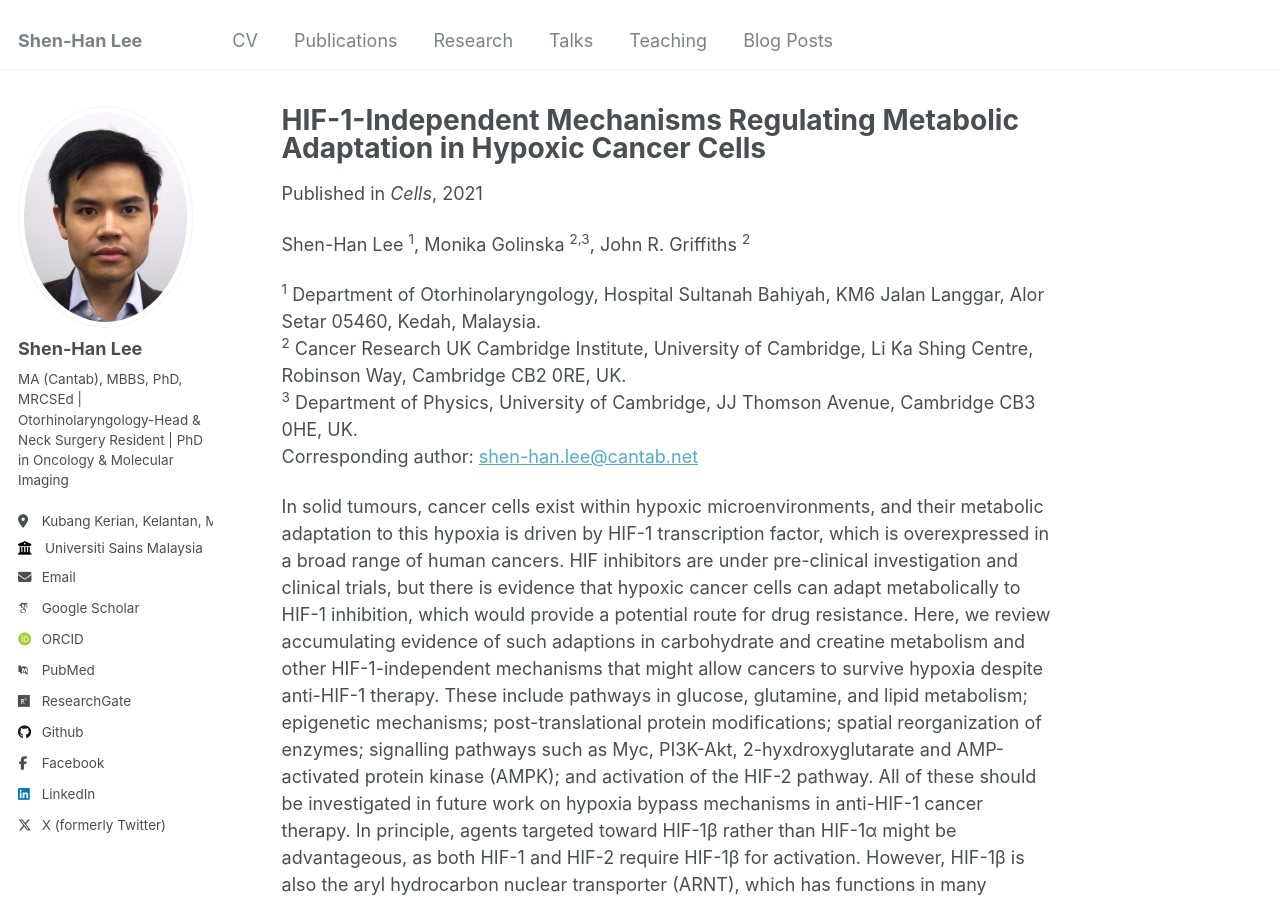
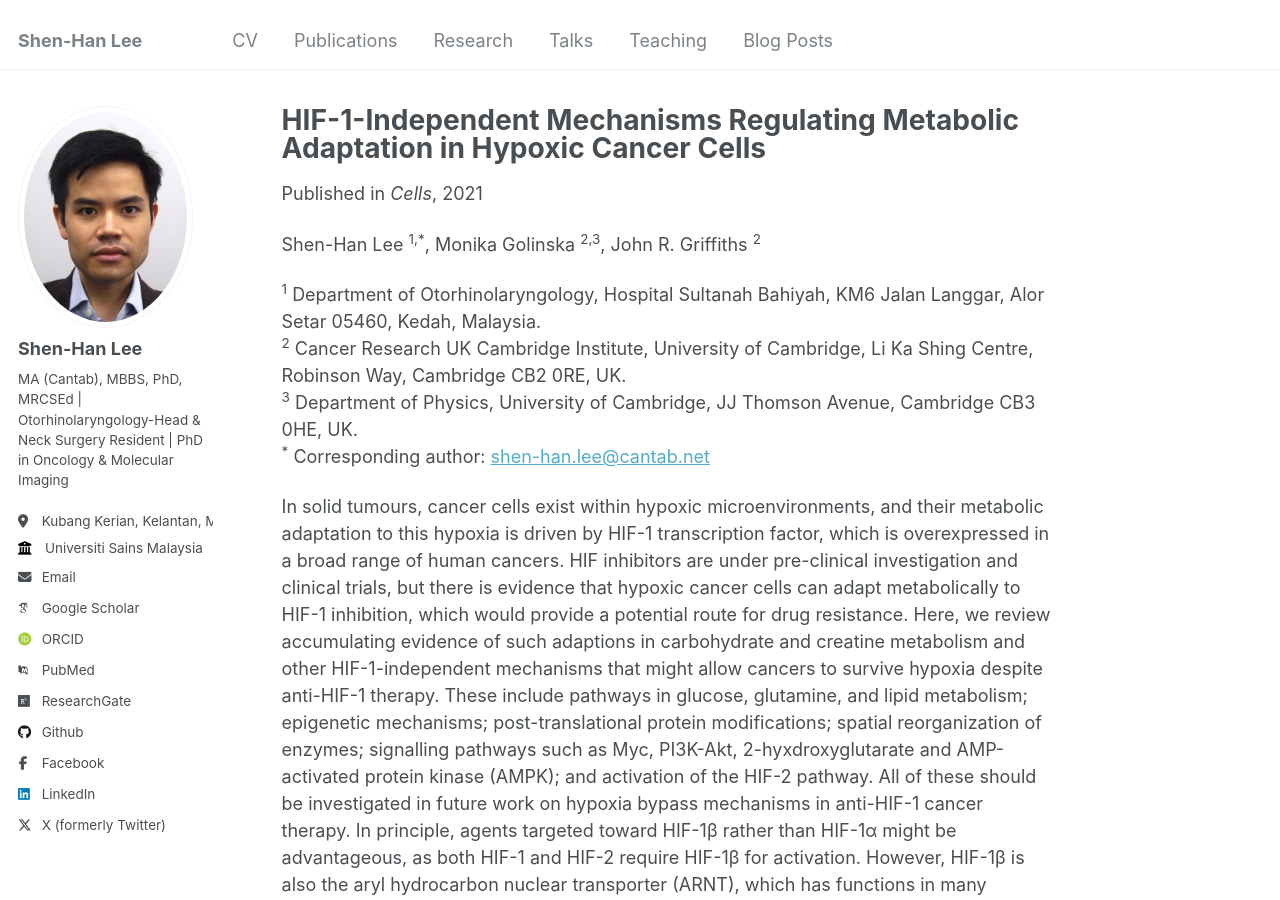
Before and after one commit to shenhanlee/shenhanlee.github.io, a Jekyll site: the page built from _publications/2021-09-09-hif-1-independent-metabolic-adaptation-hypoxia-cancer.md, in a window 1280 px wide and 900 px high. Built offline with Jekyll 4.4.1, drawn with Linux system fonts in a browser that asks for light colours; some web fonts are replaced.

Commit message:
Merge remote-tracking branch 'origin/master'

```diff
--- a/_publications/2021-09-09-hif-1-independent-metabolic-adaptation-hypoxia-cancer.md
+++ b/_publications/2021-09-09-hif-1-independent-metabolic-adaptation-hypoxia-cancer.md
@@ -10,12 +10,12 @@ paperurl: 'https://shenhanlee.github.io/files/Lee SH, Golinska M, Griffiths JR_C
 citation: 'Lee SH, Golinska M, Griffiths JR. (2021). &quot;HIF-1-Independent Mechanisms Regulating Metabolic Adaptation in Hypoxic Cancer Cells.&quot; <i>Cells</i>. 1(3).'
 ---
 
-Shen-Han Lee <sup>1</sup>, Monika Golinska <sup>2,3</sup>, John R. Griffiths <sup>2</sup>
+Shen-Han Lee <sup>1,*</sup>, Monika Golinska <sup>2,3</sup>, John R. Griffiths <sup>2</sup>
 
 <sup>1</sup> Department of Otorhinolaryngology, Hospital Sultanah Bahiyah, KM6 Jalan Langgar, Alor Setar 05460, Kedah, Malaysia.
 <sup>2</sup> Cancer Research UK Cambridge Institute, University of Cambridge, Li Ka Shing Centre, Robinson Way, Cambridge CB2 0RE, UK.
 <sup>3</sup> Department of Physics, University of Cambridge, JJ Thomson Avenue, Cambridge CB3 0HE, UK.
-Corresponding author: [shen-han.lee@cantab.net](mailto:shen-han.lee@cantab.net)
+<sup>*</sup> Corresponding author: [shen-han.lee@cantab.net](mailto:shen-han.lee@cantab.net)
 
 In solid tumours, cancer cells exist within hypoxic microenvironments, and their metabolic adaptation to this hypoxia is driven by HIF-1 transcription factor, which is overexpressed in a broad range of human cancers. HIF inhibitors are under pre-clinical investigation and clinical trials, but there is evidence that hypoxic cancer cells can adapt metabolically to HIF-1 inhibition, which would provide a potential route for drug resistance. Here, we review accumulating evidence of such adaptions in carbohydrate and creatine metabolism and other HIF-1-independent mechanisms that might allow cancers to survive hypoxia despite anti-HIF-1 therapy. These include pathways in glucose, glutamine, and lipid metabolism; epigenetic mechanisms; post-translational protein modifications; spatial reorganization of enzymes; signalling pathways such as Myc, PI3K-Akt, 2-hyxdroxyglutarate and AMP-activated protein kinase (AMPK); and activation of the HIF-2 pathway. All of these should be investigated in future work on hypoxia bypass mechanisms in anti-HIF-1 cancer therapy. In principle, agents targeted toward HIF-1β rather than HIF-1α might be advantageous, as both HIF-1 and HIF-2 require HIF-1β for activation. However, HIF-1β is also the aryl hydrocarbon nuclear transporter (ARNT), which has functions in many tissues, so off-target effects should be expected. In general, cancer therapy by HIF inhibition will need careful attention to potential resistance mechanisms.
 
```
